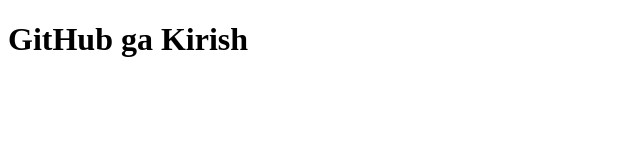
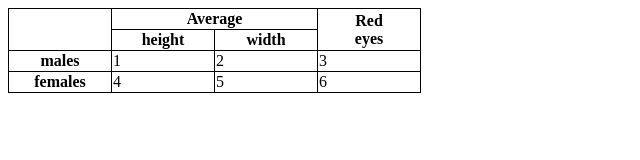
Before and after one commit to muxlisa08/table-project, a plain HTML site: page index.html in a window 1280 px wide. Shown: the whole page, without its empty margins (0-640 px from the left). Drawn offline with Linux system fonts and the light colour scheme.

Commit message:
my first table

```diff
--- a/index.html
+++ b/index.html
@@ -2,8 +2,42 @@
 <html>
     <head>
         <title>GitHub Kirish</title>
+        <style>
+            table,
+            th,
+            td {
+                border: 1px solid black;
+                border-collapse: collapse;
+            }
+            th,
+            td {
+                width: 100px;
+            }
+        </style>
     </head>
     <body>
-        <h1>GitHub ga Kirish</h1>
+        <table>
+            <tr>
+                <th rowspan="2"></th>
+                <th colspan="2"> Average </th>
+                <th rowspan="2"> Red <br> eyes</th>
+            </tr>
+            <tr>
+                <th>height</th>
+                <th>width</th>
+            </tr>
+            <tr>
+                <th>males</th>
+                <td>1</td>
+                <td>2</td>
+                <td>3</td>
+            </tr>
+            <tr>
+                <th>females</th>
+                <td>4</td>
+                <td>5</td>
+                <td>6</td>
+            </tr>
+        </table>
     </body>
 </html>
```
